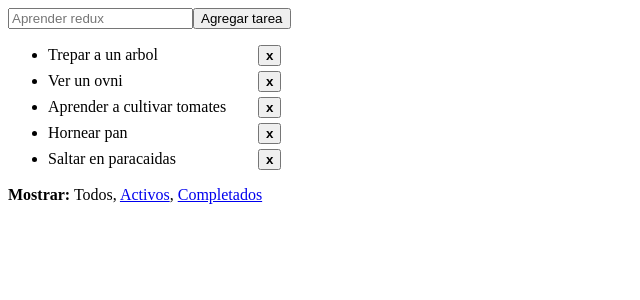
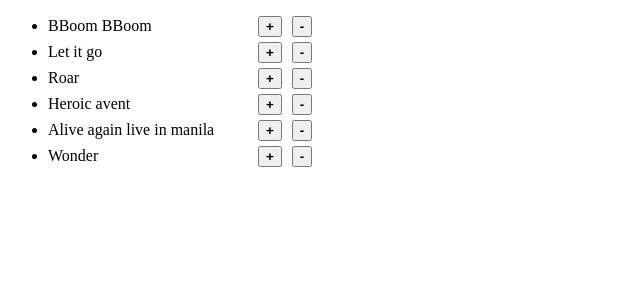
Before and after one commit to jsdelivrbot/ranking, a React (Create React App) app: page / in a window 1280 px wide. Shown: the top 300 px of the page, without its empty margins (0-640 px from the left). Built offline with nearby package versions, Linux system fonts and the light colour scheme; the HTML template or start-up script is replaced by a standard one.

Commit message:
Agregando lista de canciones

```diff
--- a/src/components/App.js
+++ b/src/components/App.js
@@ -1,56 +1,9 @@
 import React from 'react'
-
-const todos = [
-  { id: 1, text: 'Trepar a un arbol', completed: false },
-  { id: 2, text: 'Ver un ovni', completed: true },
-  { id: 3, text: 'Aprender a cultivar tomates', completed: false },
-  { id: 4, text: 'Hornear pan', completed: false },
-  { id: 5, text: 'Saltar en paracaidas', completed: true },
-]
+import List from './List'
 
 const App = () => (
   <div>
-    <div>
-      <form>
-        <input
-          placeholder="Aprender redux"
-        />
-        <button type="submit">
-          Agregar tarea
-        </button>
-      </form>
-    </div>
-    <ul>
-      {todos.map(({ id, text, completed }) =>
-        <li
-          key={id}
-          style={{
-            textDecoration: completed ? 'line-through' : 'none',
-            marginBottom: 5
-          }}
-        >
-          <span style={{ width: 200, display: 'inline-grid' }}>{text}</span>
-          <button
-            style={{ marginLeft: 10 }}
-          >
-            <b>x</b>
-          </button>
-        </li>
-      )}
-    </ul>
-    <p>
-      <b>Mostrar:</b>
-      {" "}
-        Todos
-      {", "}
-      <a href="#">
-        Activos
-      </a>
-      {", "}
-      <a href="#">
-        Completados
-      </a>
-    </p>
+    <List/>
   </div>
 )
 
--- /dev/null
+++ b/src/components/List.js
@@ -0,0 +1,25 @@
+import React from 'react'
+import Song from './Song'
+
+const songs = [
+    {id: 1, name: 'BBoom BBoom', votes: '27', author: 'Momoland'},
+    {id: 2, name: 'Let it go', votes: '43', author: 'James Bay'},
+    {id: 3, name: 'Roar', votes: '15', author: 'Katy Perry'},
+    {id: 4, name: 'Heroic avent', votes: '8', author: 'Roselia'},
+    {id: 5, name: 'Alive again live in manila', votes: '39', author: 'Planetshakers'},
+    {id: 6, name: 'Wonder', votes: '2', author: 'Hillsong'}
+];
+
+
+const List = () => (
+    <ul>
+      {songs.map(song =>
+        <Song
+          key={song.id}
+          {...song}
+        />
+      )}
+    </ul>
+  )
+
+  export default List
--- /dev/null
+++ b/src/components/Song.js
@@ -0,0 +1,28 @@
+import React from 'react'
+import PropTypes from 'prop-types'
+
+const Song = ({name}) => (
+  <li
+    style={{
+      marginBottom: 5
+    }}
+  >
+    <span style={{ width: 200, display: 'inline-grid' }}>{name}</span>
+    <button
+      style={{ marginLeft: 10 }}
+    >
+      <b>+</b>
+    </button>
+    <button
+      style={{ marginLeft: 10 }}
+    >
+      <b>-</b>
+    </button>
+  </li>
+)
+
+Song.propTypes = {
+  name: PropTypes.string.isRequired
+}
+
+export default Song
```
Also changed, not shown: src/components/Slide.js (added, +23 -0 lines), 1 other file (tests, documents, lock files or other folders).
